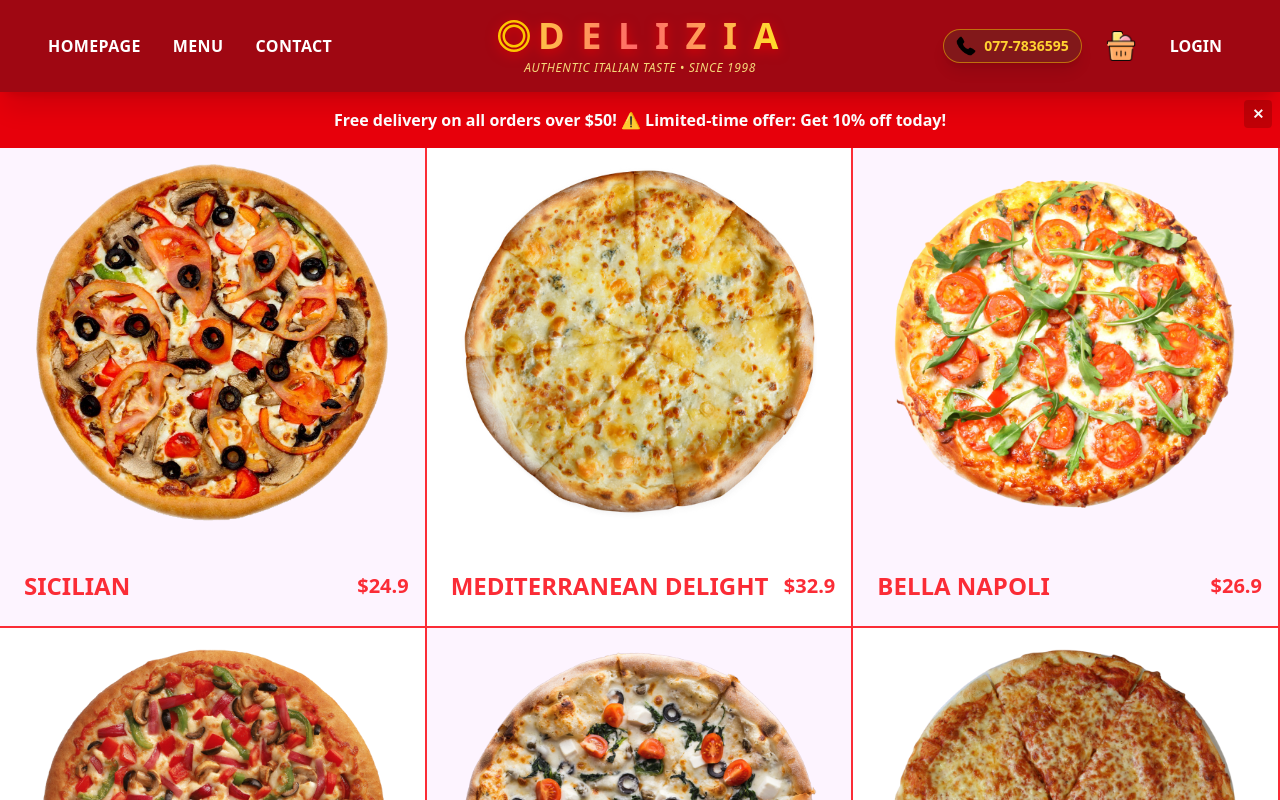
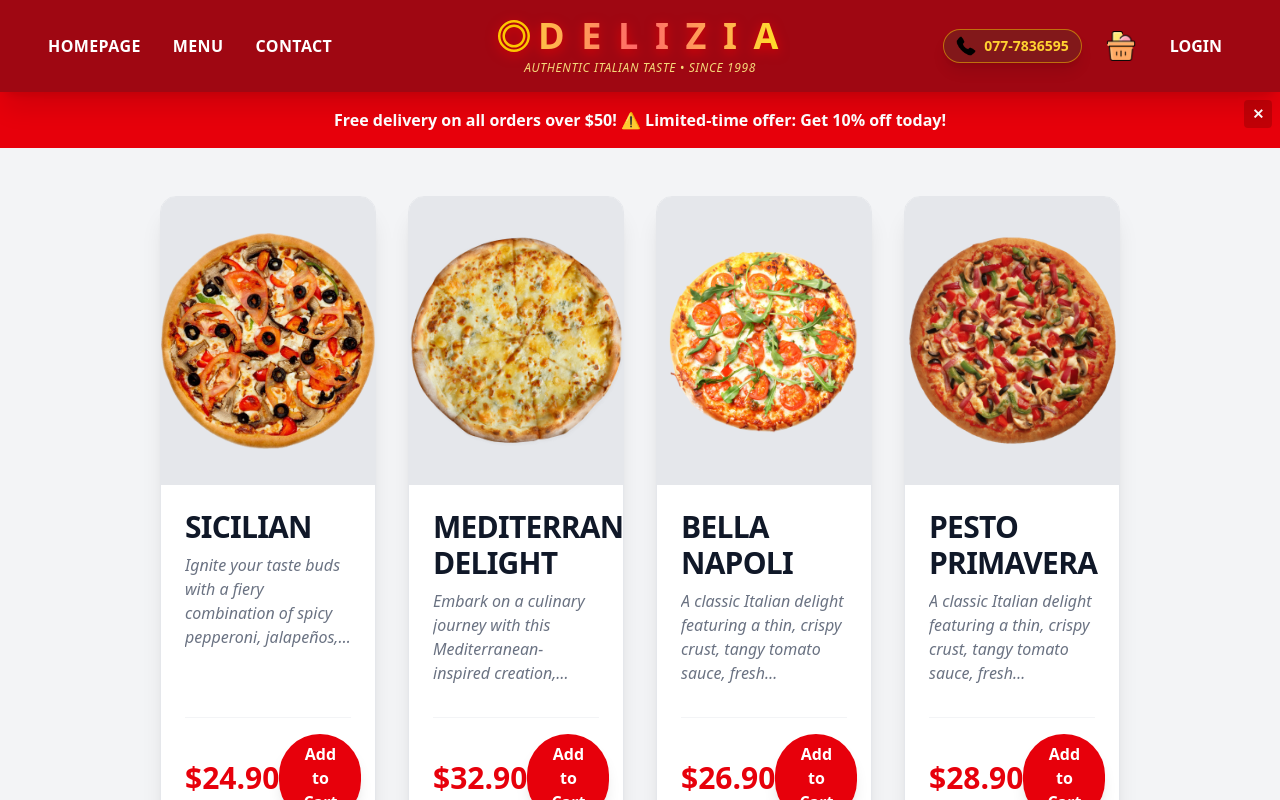
Before and after one commit to hiruranasinghe/restaurant-website-nextjs, a Next.js app: page /menu/1 in a window 1280 px wide. Shown: the top 800 px of the page. Built offline with nearby package versions, Linux system fonts and the light colour scheme.

Commit message:
Modify menu

```diff
--- a/app/components/Menu.tsx
+++ b/app/components/Menu.tsx
@@ -4,6 +4,7 @@ import React, { useState } from "react";
 import Image from "next/image";
 import Link from "next/link";
 import Carticon from "./Carticon";
+
 
 const links = [
   { id: 1, title: "Homepage", url: "/" },
--- a/app/menu/[category]/page.tsx
+++ b/app/menu/[category]/page.tsx
@@ -1,24 +1,67 @@
+"use client";
+
 import { pizzas } from "../../data";
 import Image from "next/image";
 import Link from "next/link";
 import React from "react";
 
-const CategoryPage = () => {
+interface Product {
+  id: number;
+  title: string;
+  desc: string;
+  img: string;
+  price: number;
+}
+
+const products: Product[] = pizzas as Product[];
+
+const CategoryPage: React.FC = () => {
   return (
-    <div className="flex flex-wrap text-red-500">
-      {pizzas.map((item) => (
-        <Link className="w-full h-[60vh] border-r-2 border-b-2 border-red-500 sm:w-1/2 lg:w-1/3 p-4 flex flex-col justify-between group odd:bg-fuchsia-50" href={`/product/${item.id}`} key={item.id}>
-          {/* IMAGE CONTAINER */}
-          {item.img && (
-            <div className="relative h-[80%]">
-              <Image src={item.img} alt="" fill className="object-contain"/>
+    <div className="min-h-screen grid grid-cols-1 sm:grid-cols-2 lg:grid-cols-3 xl:grid-cols-4 gap-8 p-8 md:p-12 lg:px-20 xl:px-40 bg-gray-100">
+      {products.map((item: Product) => (
+        <Link
+          href={`/product/${item.id}`}
+          key={item.id}
+          className="flex flex-col bg-white rounded-2xl shadow-xl overflow-hidden border border-gray-200 transition-all duration-500 group hover:shadow-2xl hover:shadow-red-200/50 hover:scale-[1.03]"
+        >
+
+          <div className="relative w-full h-64 sm:h-72 md:h-80 lg:h-64 xl:h-72 bg-gray-200 flex items-center justify-center overflow-hidden">
+            <Image
+              src={item.img || "/placeholder.png"}
+              alt={item.title}
+              fill
+              className="object-contain transition-transform duration-700 ease-in-out group-hover:scale-105"
+              sizes="(max-width: 768px) 100vw, (max-width: 1200px) 50vw, 33vw"
+              priority
+            />
+          </div>
+
+
+          <div className="p-6 flex flex-col justify-between flex-grow">
+            <div>
+              <h2 className="text-gray-900 text-2xl sm:text-3xl font-extrabold tracking-tight uppercase mb-2 group-hover:text-red-600 transition-colors duration-300">
+                {item.title}
+              </h2>
+              <p className="text-gray-500 text-sm sm:text-base mb-4 line-clamp-4 font-light italic">
+                {item.desc}
+              </p>
             </div>
-          )}
-          {/* TEXT CONTAINER */}
-          <div className="flex items-center justify-between font-bold">
-            <h1 className="text-2xl uppercase p-2">{item.title}</h1>
-            <h2 className="group-hover:hidden text-xl">${item.price}</h2>
-            <button className="hidden group-hover:block uppercase bg-red-500 text-white p-2 rounded-md">Add to Cart</button>
+
+
+            <div className="mt-4 pt-4 border-t border-gray-100 flex items-center justify-between">
+              <span className="text-2xl sm:text-3xl font-black text-red-600">
+                ${item.price.toFixed(2)}
+              </span>
+              <button
+                className="bg-red-600 hover:bg-red-700 text-white px-4 sm:px-6 py-2 rounded-full text-sm sm:text-base font-bold transition-all duration-300 shadow-lg hover:shadow-red-500/50 transform hover:scale-105"
+                onClick={(e) => {
+                  e.preventDefault();
+                  console.log(`Adding ${item.title} to cart...`);
+                }}
+              >
+                Add to Cart
+              </button>
+            </div>
           </div>
         </Link>
       ))}
--- a/app/menu/page.tsx
+++ b/app/menu/page.tsx
@@ -1,32 +1,35 @@
+"use client";
 import { menu } from "../data";
 import Link from "next/link";
 import React from "react";
 
 const MenuPage = () => {
   return (
-    <div className="p-4 lg:px-20 xl:px-40 h-[calc(100vh-6rem)] md:h-[calc(100vh-9rem)] flex flex-col md:flex-row items-center gap-4 overflow-hidden md:overflow-auto shadow-lg rounded-lg">
+    <div className="p-6 lg:px-24 xl:px-48 min-h-[calc(100vh-6rem)] md:min-h-[calc(100vh-9rem)] grid grid-cols-1 md:grid-cols-3 gap-6">
       {menu.map((category) => (
         <Link
           href={`/menu/${category.slug}`}
           key={category.id}
-          className="w-full md:w-1/3 h-64 md:h-1/2 bg-cover bg-center p-8 relative rounded-xl"
-          style={{ backgroundImage: `url(${category.img})` }}
+          className="relative group rounded-2xl shadow-xl overflow-hidden cursor-pointer transform transition duration-500 hover:scale-105 hover:shadow-2xl"
         >
           <div
-            className={`absolute bottom-0 flex flex-col justify-end p-6 ${
-              category.color === "black" ? "text-black" : "text-black-500"
-            }`}
-          >
-            <h1 className="uppercase font-bold text-3xl">{category.title}</h1>
-            <p className="text-sm my-8">{category.desc}</p>
-            <button
-              className={`hidden 2xl:inline-block py-2 px-4 rounded-md font-bold ${
-                category.color === "black"
-                  ? "bg-black text-black/10"
-                  : "bg-red-500 text-black"
-              }`}
-            >
-              Explore
+            className="absolute inset-0 bg-cover bg-center"
+            style={{ backgroundImage: `url(${category.img})` }}
+          />
+
+          <div className="absolute inset-0 bg-gradient-to-b from-black/10 via-black/60 to-black/90 opacity-90 group-hover:opacity-70 transition duration-500" />
+
+          <div className="relative z-20 flex flex-col justify-end h-full p-6 text-white">
+            <h1 className="uppercase font-extrabold text-4xl drop-shadow-xl tracking-wide">
+              {category.title}
+            </h1>
+
+            <p className="text-sm mt-3 mb-6 opacity-90 leading-relaxed">
+              {category.desc}
+            </p>
+
+            <button className="hidden 2xl:inline-block py-2 px-5 rounded-lg font-semibold bg-red-500 hover:bg-red-600 text-white shadow-md transition duration-300">
+              Explore →
             </button>
           </div>
         </Link>
--- a/app/page.tsx
+++ b/app/page.tsx
@@ -8,6 +8,7 @@ export default function Home() {
       <Slider />
       <Featured />
       <Offer />
+
     </main>
   );
 }
--- a/app/product/[id]/page.tsx
+++ b/app/product/[id]/page.tsx
@@ -19,7 +19,7 @@ const CategoryPage: React.FC = () => {
         <Link
           href={`/product/${item.id}`}
           key={item.id}
-          // Card Styling (left unchanged from last successful modification)
+
           className="group relative rounded-2xl overflow-hidden
                      shadow-xl hover:shadow-2xl border border-gray-200
                      flex flex-col h-[380px] bg-white
@@ -34,9 +34,9 @@ const CategoryPage: React.FC = () => {
                 src={item.img}
                 alt={item.title}
                 fill
-                // 🚀 MODIFIED: Added 360-degree rotation on group hover
+
                 className="object-cover group-hover:scale-110
-                           group-hover:rotate-[360deg] // <--- THE 360-DEGREE ROTATION
+                           group-hover:rotate-[360deg]
                            transition-all duration-500 ease-in-out"
                 sizes="(max-width: 768px) 100vw, (max-width: 1200px) 50vw, 33vw"
                 quality={80}
@@ -44,7 +44,7 @@ const CategoryPage: React.FC = () => {
             </div>
           )}
 
-          {/* TEXT */}
+
           <div className="flex flex-col justify-between p-4 h-1/3">
             <h2 className="text-2xl font-extrabold uppercase text-red-800 tracking-wide">
               {item.title}
@@ -54,7 +54,7 @@ const CategoryPage: React.FC = () => {
                 ${item.price.toFixed(2)}
               </span>
 
-              {/* BUTTON */}
+
               <button
                 className="bg-red-500 text-white px-4 py-2 rounded-full text-sm font-extrabold
                            shadow-lg hover:shadow-xl transition-all duration-300 transform
```
